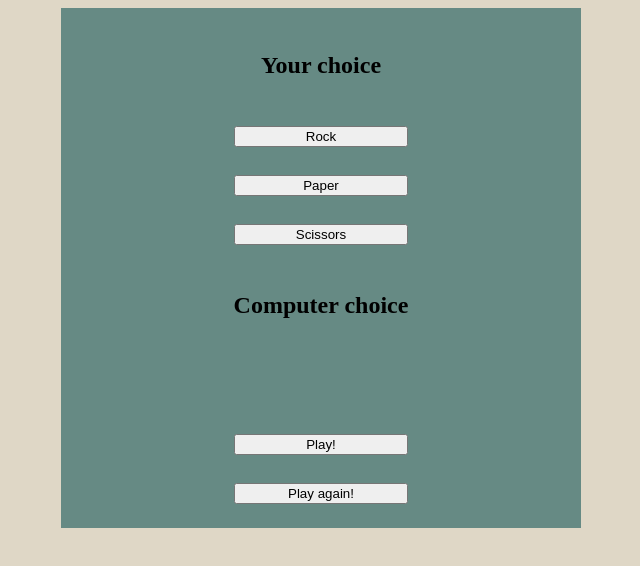
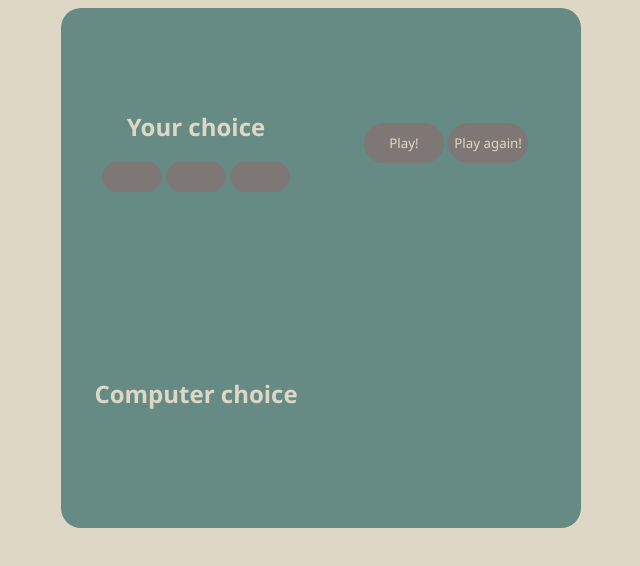
Before and after one commit to babyleezus/rock-paper-scissors, a plain HTML site: page index.html in a window 1280 px wide. Shown: the whole page, without its empty margins (319-959 px from the left). Drawn offline with Linux system fonts and the light colour scheme.

Commit message:
added initial dom elements

```diff
--- a/index.html
+++ b/index.html
@@ -4,19 +4,25 @@
     <meta charset="UTF-8">
     <meta name="viewport" content="width=device-width, initial-scale=1.0">
     <link rel="stylesheet" href="style.css">
+    <link rel="stylesheet" href="https://cdnjs.cloudflare.com/ajax/libs/font-awesome/4.7.0/css/font-awesome.min.css">
     <title>Rock Paper Scissors</title>
 </head>
 <body>
     <div class="container">
-        <h2 class="user-choice">Your choice</h2>
-            <button>Rock</button>
-            <button>Paper</button>
-            <button>Scissors</button>
-        <h2 class="computer-choice">Computer
+        <div class="user-choice">
+            <h2>Your choice</h2>
+                <button><i class="fa-thin fa-hand-back-fist"></i></button>
+                <button><i class="fa-thin fa-hand"></i></button>
+                <button><i class="fa-thin fa-hand-scissors fa-rotate-90"></i></button>
+        </div>
+        <div class="computer-choice">
+            <h2>Computer
         choice</h2>
-        <h2 class="result-display"></h2>
+        </div>
+        <div class="result-display">
             <button>Play!</button>
             <button>Play again!</button>
+        </div>
     </div>
    <script src="script.js"></script>
 </body>
--- a/script.js
+++ b/script.js
@@ -1,3 +1,10 @@
+let rockPaperScissors = document.querySelectorAll("button")
+let userChoice = document.getElementsByClassName("user-choice")
+let computersChoice = document.getElementsByClassName("computer-choice")
+let results = document.getElementsByClassName("result-display")
+
+
+
 //let choices = ["rock", "paper", "scissors"]
 
 /*userChoice =
--- a/style.css
+++ b/style.css
@@ -1,12 +1,14 @@
 body {
-    background-color: #dfd7c6
-;
-align-items: center;
-
+    background-color: #dfd7c6;
+    font-family: 'Segoe UI', Tahoma, Geneva, Verdana, sans-serif;
+    color: #dfd7c6;
+    font-size: medium;
 }
 
 .container {
     display: grid;
+    grid-template-columns: 1fr 1fr ;
+    grid-template-rows: 1fr 1fr;
     align-items: center;
     justify-content: center;
     background-color: #668a84;
@@ -16,5 +18,38 @@ align-items: center;
     margin: auto;
     padding: 10px;
     text-align: center;
+    border-radius: 20px;
+}
+
+.user-choice .computer-choice {
+    grid-column: 1;
+    grid-row: 1;
+}
+
+.user-choice button {
+    background-color: #7d7875;
+    color: #dfd7c6;
+    border: none;
+    font-family: inherit;
+    height: 30px;
+    width: 60px;
+    border-radius: 20px;
+    box-shadow: inset;
+}
+
+.result-display {
+    grid-column: 2;
+    grid-row: 1;
+
 
 }
+.result-display button {
+    background-color: #7d7875;
+    color: #dfd7c6;
+    border: none;
+    font-family: inherit;
+    height: 40px;
+    width: 80px;
+    border-radius: 20px;
+    box-shadow: inset;
+}
```
